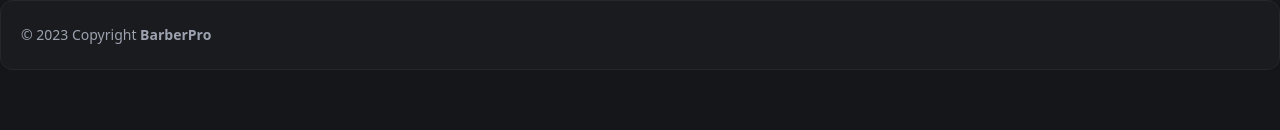
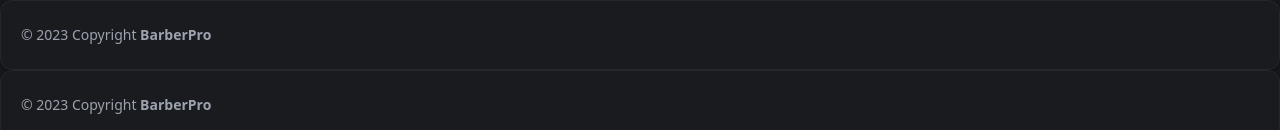
Before and after one commit to H1PEZECA/barber-pro, a Next.js app: page / in a window 1280 px wide. Shown: the part 760-890 px from the top of the page. Before the commit the page ends 830 px from the top, so only its background shows below. Built offline with nearby package versions, Linux system fonts and the light colour scheme; no server answers; the database is empty.

Commit message:
chore: added Footer in layout page

```diff
--- a/app/layout.tsx
+++ b/app/layout.tsx
@@ -2,6 +2,7 @@
 import localFont from "next/font/local"
 import "./globals.css"
 import { Toaster } from "sonner"
+import Footer from "./_components/footer"
 
 const geistSans = localFont({
   src: "./fonts/GeistVF.woff",
@@ -31,6 +32,7 @@
       >
         {children}
         <Toaster />
+        <Footer />
       </body>
     </html>
   )
```
